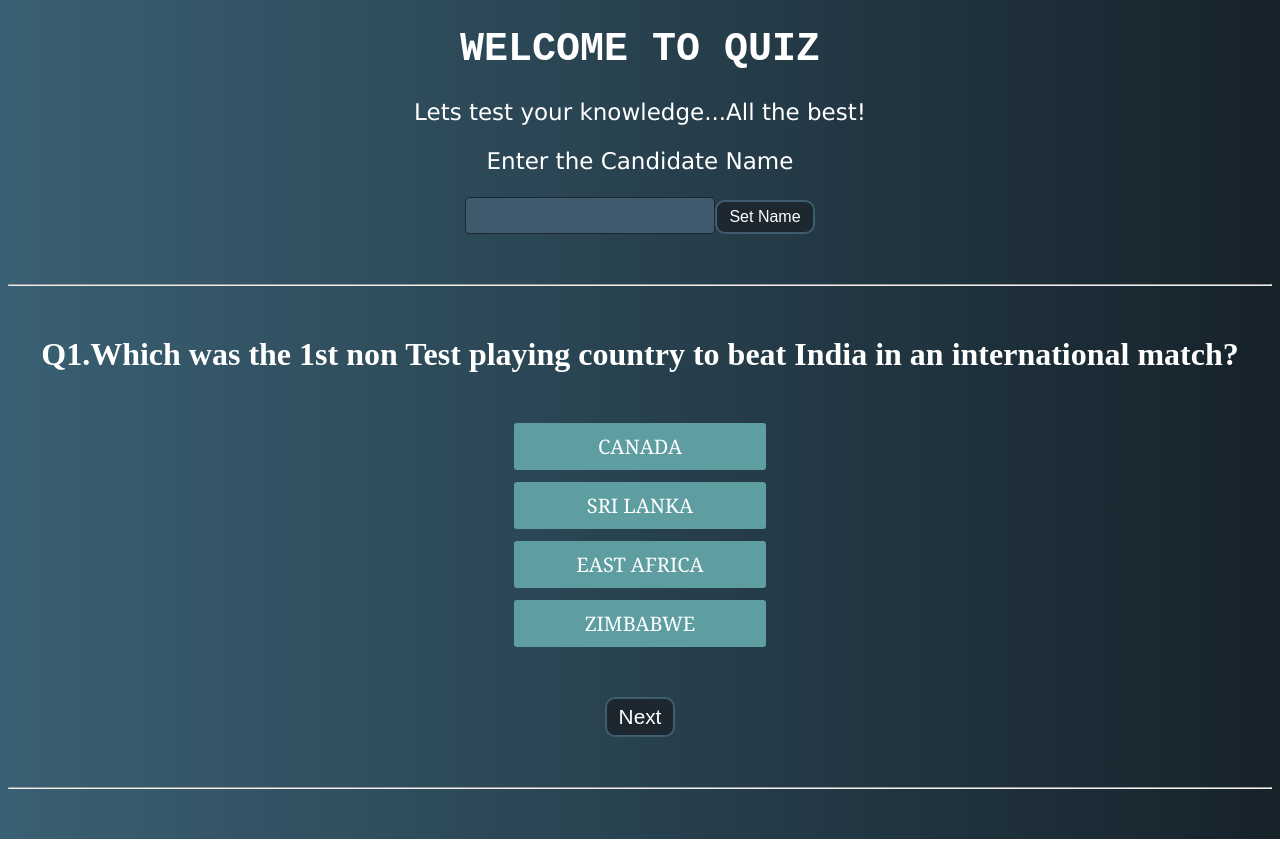
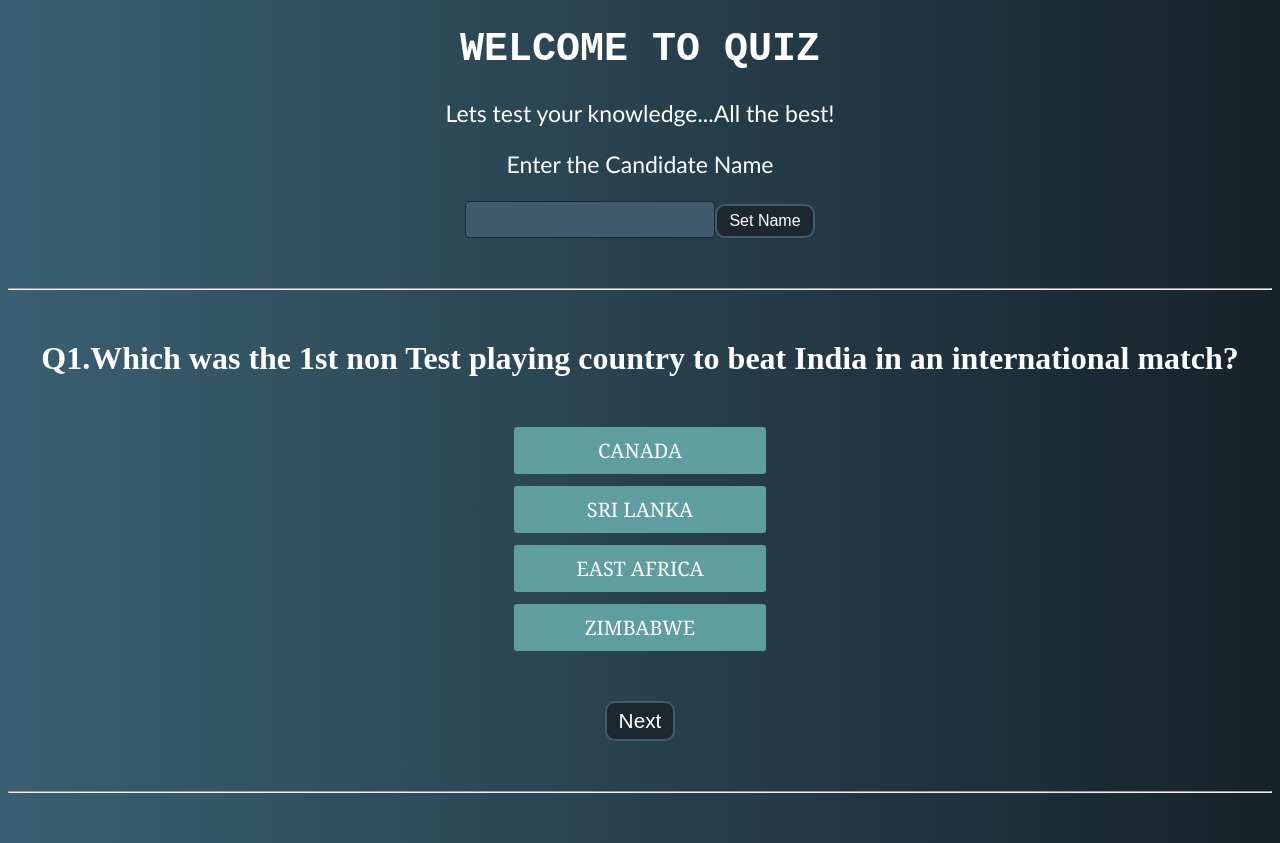
Before and after one commit to Jagadeeswaran27/Quiz-App, a React (Vite) app: page / in a window 1280 px wide. Built offline with nearby package versions, Linux system fonts and the light colour scheme.

Commit message:
Changed the header font

```diff
--- a/src/index.css
+++ b/src/index.css
@@ -35,8 +35,7 @@ header h1 {
   font-size: 40px;
 }
 header p {
-  font-family: "Lucida Sans", "Lucida Sans Regular", "Lucida Grande",
-    "Lucida Sans Unicode", Geneva, Verdana, sans-serif;
+  font-family: "Gill Sans", "Gill Sans MT", Calibri, "Trebuchet MS", sans-serif;
   font: 900;
   font-size: 23px;
 }
```
